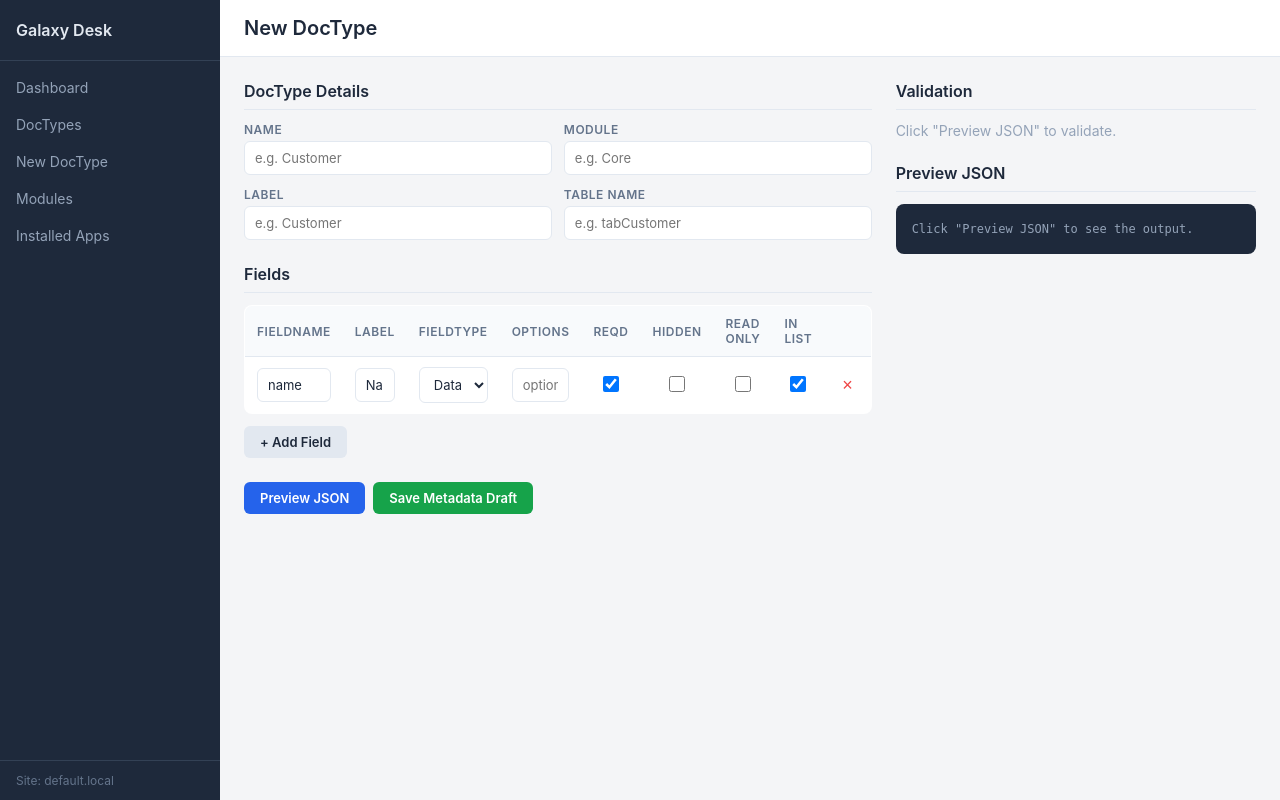
After one commit to galaxlabs/galaxy, a Python web app: template internal/http/templates/doctype_builder_new.html in a window 1280 px wide. The commit adds this page. Run offline with Jinja, Linux system fonts and the light colour scheme; the template is opened without the code that fills it, so the values that code supplies are empty.

Commit message:
Milestone 3: add DocType builder draft and migration status

```diff
--- a/internal/http/static/desk.css
+++ b/internal/http/static/desk.css
@@ -172,3 +172,207 @@ body {
 .back-link:hover {
   text-decoration: underline;
 }
+
+.form-grid {
+  display: grid;
+  grid-template-columns: 1fr 1fr;
+  gap: 12px;
+}
+
+.form-group {
+  display: flex;
+  flex-direction: column;
+  gap: 4px;
+}
+
+.form-group label {
+  font-size: 12px;
+  font-weight: 600;
+  color: #64748b;
+  text-transform: uppercase;
+  letter-spacing: 0.5px;
+}
+
+.form-input {
+  padding: 8px 10px;
+  border: 1px solid #e2e8f0;
+  border-radius: 6px;
+  font-size: 13px;
+  font-family: inherit;
+  background: #fff;
+  color: #1e293b;
+  width: 100%;
+}
+
+.form-input:focus {
+  outline: none;
+  border-color: #2563eb;
+  box-shadow: 0 0 0 2px rgba(37, 99, 235, 0.15);
+}
+
+.chk-cell {
+  text-align: center;
+  vertical-align: middle;
+}
+
+.chk-cell input[type="checkbox"] {
+  width: 16px;
+  height: 16px;
+  cursor: pointer;
+}
+
+.table-scroll {
+  overflow-x: auto;
+  margin-bottom: 12px;
+}
+
+.btn {
+  display: inline-block;
+  padding: 8px 16px;
+  border: none;
+  border-radius: 6px;
+  font-size: 13px;
+  font-weight: 600;
+  cursor: pointer;
+  font-family: inherit;
+}
+
+.btn-primary {
+  background: #2563eb;
+  color: #fff;
+}
+
+.btn-primary:hover {
+  background: #1d4ed8;
+}
+
+.btn-secondary {
+  background: #e2e8f0;
+  color: #1e293b;
+}
+
+.btn-secondary:hover {
+  background: #cbd5e1;
+}
+
+.btn-success {
+  background: #16a34a;
+  color: #fff;
+}
+
+.btn-success:hover {
+  background: #15803d;
+}
+
+.btn-link {
+  display: inline-block;
+  margin-left: 12px;
+  color: #fff;
+  text-decoration: underline;
+  font-weight: 400;
+}
+
+.btn-remove {
+  background: none;
+  border: none;
+  color: #ef4444;
+  font-size: 18px;
+  cursor: pointer;
+  padding: 2px 6px;
+  border-radius: 4px;
+}
+
+.btn-remove:hover {
+  background: #fef2f2;
+}
+
+.builder-layout {
+  display: grid;
+  grid-template-columns: 1fr 1fr;
+  gap: 24px;
+  align-items: start;
+}
+
+.builder-actions {
+  margin-top: 16px;
+  display: flex;
+  gap: 8px;
+}
+
+.msg-success {
+  background: #f0fdf4;
+  color: #166534;
+  padding: 10px 14px;
+  border-radius: 6px;
+  font-size: 13px;
+  font-weight: 600;
+}
+
+.msg-error {
+  background: #fef2f2;
+  color: #991b1b;
+  padding: 10px 14px;
+  border-radius: 6px;
+  font-size: 13px;
+  font-weight: 600;
+}
+
+.msg-warn {
+  background: #fffbeb;
+  color: #92400e;
+  padding: 10px 14px;
+  border-radius: 6px;
+  font-size: 13px;
+  margin-top: 8px;
+}
+
+.error-list {
+  margin: 8px 0 0 20px;
+  color: #991b1b;
+  font-size: 13px;
+}
+
+.error-list li {
+  margin-bottom: 4px;
+}
+
+.json-block {
+  background: #1e293b;
+  color: #e2e8f0;
+  padding: 16px;
+  border-radius: 8px;
+  font-size: 12px;
+  line-height: 1.5;
+  overflow-x: auto;
+  white-space: pre-wrap;
+  max-height: 500px;
+  overflow-y: auto;
+}
+
+.muted {
+  color: #94a3b8;
+}
+
+#messages {
+  margin-top: 12px;
+}
+
+.badge {
+  display: inline-block;
+  padding: 2px 10px;
+  border-radius: 12px;
+  font-size: 11px;
+  font-weight: 600;
+  text-transform: uppercase;
+  letter-spacing: 0.3px;
+}
+
+.badge-applied {
+  background: #dcfce7;
+  color: #166534;
+}
+
+.badge-pending {
+  background: #ffedd5;
+  color: #9a3412;
+}
--- a/internal/http/templates/base.html
+++ b/internal/http/templates/base.html
@@ -15,6 +15,7 @@
       <nav class="sidebar-nav">
         <a href="/desk" class="nav-item">Dashboard</a>
         <a href="/desk/doctypes" class="nav-item">DocTypes</a>
+        <a href="/desk/builder/doctype/new" class="nav-item">New DocType</a>
         <a href="/api/core/modules" class="nav-item">Modules</a>
         <a href="/api/core/installed-apps" class="nav-item">Installed Apps</a>
       </nav>
--- /dev/null
+++ b/internal/http/templates/doctype_builder_new.html
@@ -0,0 +1,235 @@
+{% extends "base.html" %}
+{% block title %}New DocType — Galaxy Desk{% endblock %}
+{% block heading %}New DocType{% endblock %}
+{% block content %}
+
+<div class="builder-layout">
+  <div class="builder-form">
+    <section class="detail-section">
+      <h2>DocType Details</h2>
+      <div class="form-grid">
+        <div class="form-group">
+          <label>Name</label>
+          <input type="text" id="dt_name" placeholder="e.g. Customer" class="form-input">
+        </div>
+        <div class="form-group">
+          <label>Module</label>
+          <input type="text" id="dt_module" placeholder="e.g. Core" class="form-input">
+        </div>
+        <div class="form-group">
+          <label>Label</label>
+          <input type="text" id="dt_label" placeholder="e.g. Customer" class="form-input">
+        </div>
+        <div class="form-group">
+          <label>Table Name</label>
+          <input type="text" id="dt_table" placeholder="e.g. tabCustomer" class="form-input">
+        </div>
+      </div>
+    </section>
+
+    <section class="detail-section">
+      <h2>Fields</h2>
+      <div class="table-scroll">
+        <table class="data-table" id="fields-table">
+          <thead>
+            <tr>
+              <th>Fieldname</th>
+              <th>Label</th>
+              <th>Fieldtype</th>
+              <th>Options</th>
+              <th>Reqd</th>
+              <th>Hidden</th>
+              <th>Read Only</th>
+              <th>In List</th>
+              <th></th>
+            </tr>
+          </thead>
+          <tbody id="fields-body">
+          </tbody>
+        </table>
+      </div>
+      <button class="btn btn-secondary" id="add-field-btn" type="button">+ Add Field</button>
+    </section>
+
+    <div class="builder-actions">
+      <button class="btn btn-primary" id="preview-btn" type="button">Preview JSON</button>
+      <button class="btn btn-success" id="save-btn" type="button">Save Metadata Draft</button>
+    </div>
+
+    <div id="messages"></div>
+  </div>
+
+  <div class="builder-preview">
+    <section class="detail-section">
+      <h2>Validation</h2>
+      <div id="validation-panel"><p class="muted">Click "Preview JSON" to validate.</p></div>
+    </section>
+    <section class="detail-section">
+      <h2>Preview JSON</h2>
+      <pre id="json-panel" class="json-block"><code class="muted">Click "Preview JSON" to see the output.</code></pre>
+    </section>
+  </div>
+</div>
+
+<script>
+const FIELDTYPES = [
+  "Data", "Small Text", "Long Text", "Int", "Float", "Currency",
+  "Check", "Date", "Datetime", "Select", "Link", "Table",
+  "Attach", "JSON", "Code",
+];
+
+let fieldCount = 0;
+
+function createFieldRow(data) {
+  const row = document.createElement("tr");
+  const idx = fieldCount++;
+
+  const fname = data?.fieldname || "";
+  const flabel = data?.label || "";
+  const ftype = data?.fieldtype || "Data";
+  const opts = data?.options || "";
+
+  const boolAttrs = ["reqd", "hidden", "read_only", "in_list_view"];
+  const checked = {};
+  boolAttrs.forEach(a => { checked[a] = data?.[a] || false; });
+
+  row.innerHTML = `
+    <td><input type="text" class="form-input field-fname" value="${fname}" placeholder="fieldname"></td>
+    <td><input type="text" class="form-input field-label" value="${flabel}" placeholder="Label"></td>
+    <td>
+      <select class="form-input field-ftype">
+        ${FIELDTYPES.map(t => `<option value="${t}"${t === ftype ? " selected" : ""}>${t}</option>`).join("")}
+      </select>
+    </td>
+    <td><input type="text" class="form-input field-opts" value="${opts}" placeholder="options"></td>
+    <td class="chk-cell"><input type="checkbox" class="field-reqd" ${checked.reqd ? "checked" : ""}></td>
+    <td class="chk-cell"><input type="checkbox" class="field-hidden" ${checked.hidden ? "checked" : ""}></td>
+    <td class="chk-cell"><input type="checkbox" class="field-readonly" ${checked.read_only ? "checked" : ""}></td>
+    <td class="chk-cell"><input type="checkbox" class="field-inlist" ${checked.in_list_view ? "checked" : ""}></td>
+    <td><button class="btn-remove" type="button">&times;</button></td>
+  `;
+  row.querySelector(".btn-remove").addEventListener("click", () => row.remove());
+  return row;
+}
+
+function addField(data) {
+  document.getElementById("fields-body").appendChild(createFieldRow(data));
+}
+
+document.getElementById("add-field-btn").addEventListener("click", () => addField());
+
+function collectPayload() {
+  const name = document.getElementById("dt_name").value.trim();
+  const module = document.getElementById("dt_module").value.trim();
+  const label = document.getElementById("dt_label").value.trim();
+  const table_name = document.getElementById("dt_table").value.trim();
+
+  const fields = [];
+  document.querySelectorAll("#fields-body tr").forEach(row => {
+    const fieldname = row.querySelector(".field-fname")?.value?.trim();
+    const label = row.querySelector(".field-label")?.value?.trim();
+    if (!fieldname && !label) return;
+    fields.push({
+      fieldname: fieldname || "",
+      label: label || "",
+      fieldtype: row.querySelector(".field-ftype")?.value || "Data",
+      options: row.querySelector(".field-opts")?.value?.trim() || "",
+      reqd: row.querySelector(".field-reqd")?.checked || false,
+      hidden: row.querySelector(".field-hidden")?.checked || false,
+      read_only: row.querySelector(".field-readonly")?.checked || false,
+      in_list_view: row.querySelector(".field-inlist")?.checked || false,
+    });
+  });
+
+  return { name, module, label, table_name, fields };
+}
+
+async function postPreview(payload) {
+  const msgDiv = document.getElementById("messages");
+  const valPanel = document.getElementById("validation-panel");
+  const jsonPanel = document.getElementById("json-panel");
+  msgDiv.innerHTML = "";
+  valPanel.innerHTML = "";
+  jsonPanel.textContent = "Loading...";
+
+  const res = await fetch("/api/builder/doctype/preview", {
+    method: "POST",
+    headers: { "Content-Type": "application/json" },
+    body: JSON.stringify(payload),
+  });
+  const data = await res.json();
+
+  if (data.valid) {
+    valPanel.innerHTML = `<div class="msg-success">Validation passed</div>`;
+    if (data.warnings && data.warnings.length > 0) {
+      valPanel.innerHTML += `<div class="msg-warn">Warnings:<ul>${data.warnings.map(w => `<li>${w}</li>`).join("")}</ul></div>`;
+    }
+    jsonPanel.textContent = JSON.stringify(data.preview, null, 2);
+  } else {
+    valPanel.innerHTML = `<div class="msg-error">Validation failed</div>`;
+    if (data.errors && data.errors.length > 0) {
+      valPanel.innerHTML += `<ul class="error-list">${data.errors.map(e => `<li>${e}</li>`).join("")}</ul>`;
+    }
+    if (data.warnings && data.warnings.length > 0) {
+      valPanel.innerHTML += `<div class="msg-warn">Warnings:<ul>${data.warnings.map(w => `<li>${w}</li>`).join("")}</ul></div>`;
+    }
+    jsonPanel.textContent = data.preview ? JSON.stringify(data.preview, null, 2) : "No preview available.";
+  }
+  return data;
+}
+
+document.getElementById("preview-btn").addEventListener("click", async () => {
+  const payload = collectPayload();
+  await postPreview(payload);
+});
+
+document.getElementById("save-btn").addEventListener("click", async () => {
+  const payload = collectPayload();
+  const msgDiv = document.getElementById("messages");
+  const valPanel = document.getElementById("validation-panel");
+  const jsonPanel = document.getElementById("json-panel");
+  msgDiv.innerHTML = "";
+  valPanel.innerHTML = "";
+  jsonPanel.textContent = "Saving...";
+
+  let previewData;
+  try {
+    previewData = await postPreview(payload);
+    if (!previewData.valid) {
+      return;
+    }
+  } catch (err) {
+    valPanel.innerHTML = `<div class="msg-error">Network error: ${err.message}</div>`;
+    return;
+  }
+
+  try {
+    const res = await fetch("/api/builder/doctype/save", {
+      method: "POST",
+      headers: { "Content-Type": "application/json" },
+      body: JSON.stringify(payload),
+    });
+    const data = await res.json();
+
+    if (data.valid) {
+      const name = encodeURIComponent(payload.name);
+      msgDiv.innerHTML = `
+        <div class="msg-success">
+          ${data.message}
+          <a href="/desk/doctypes/${name}" class="btn-link">View ${payload.name}</a>
+        </div>`;
+      jsonPanel.textContent = JSON.stringify(data.data, null, 2);
+    } else {
+      valPanel.innerHTML = `<div class="msg-error">Save failed</div>`;
+      if (data.errors && data.errors.length > 0) {
+        valPanel.innerHTML += `<ul class="error-list">${data.errors.map(e => `<li>${e}</li>`).join("")}</ul>`;
+      }
+    }
+  } catch (err) {
+    msgDiv.innerHTML = `<div class="msg-error">Network error: ${err.message}</div>`;
+  }
+});
+
+addField({ fieldname: "name", label: "Name", fieldtype: "Data", reqd: true, in_list_view: true });
+</script>
+{% endblock %}
--- a/internal/http/templates/doctype_detail.html
+++ b/internal/http/templates/doctype_detail.html
@@ -11,6 +11,7 @@
       <tr><td>Module</td><td>{{ doctype.module }}</td></tr>
       <tr><td>App</td><td>{{ doctype.app_name }}</td></tr>
       <tr><td>Table Name</td><td>{{ doctype.table_name }}</td></tr>
+      <tr><td>Migration Status</td><td><span class="badge badge-{{ doctype.migration_status }}">{{ doctype.migration_status | title }}</span></td></tr>
       <tr><td>Is Single</td><td>{{ "Yes" if doctype.is_single else "No" }}</td></tr>
       <tr><td>Is Submittable</td><td>{{ "Yes" if doctype.is_submittable else "No" }}</td></tr>
       <tr><td>Is Child Table</td><td>{{ "Yes" if doctype.is_child_table else "No" }}</td></tr>
--- a/internal/http/templates/doctypes.html
+++ b/internal/http/templates/doctypes.html
@@ -9,6 +9,7 @@
       <th>Module</th>
       <th>App</th>
       <th>Table Name</th>
+      <th>Migration Status</th>
       <th>Is Single</th>
       <th>Is Child Table</th>
       <th>Index</th>
@@ -21,6 +22,7 @@
       <td>{{ dt.module }}</td>
       <td>{{ dt.app_name }}</td>
       <td>{{ dt.table_name }}</td>
+      <td><span class="badge badge-{{ dt.migration_status }}">{{ dt.migration_status | title }}</span></td>
       <td>{{ "Yes" if dt.is_single else "No" }}</td>
       <td>{{ "Yes" if dt.is_child_table else "No" }}</td>
       <td>{{ dt.idx }}</td>
```
Also changed, not shown: internal/core/api.py (+37 -0 lines), internal/core/builder.py (added, +125 -0 lines), internal/core/builder_repository.py (added, +104 -0 lines), internal/core/repository.py (+25 -2 lines), internal/http/server.py (+9 -0 lines).
